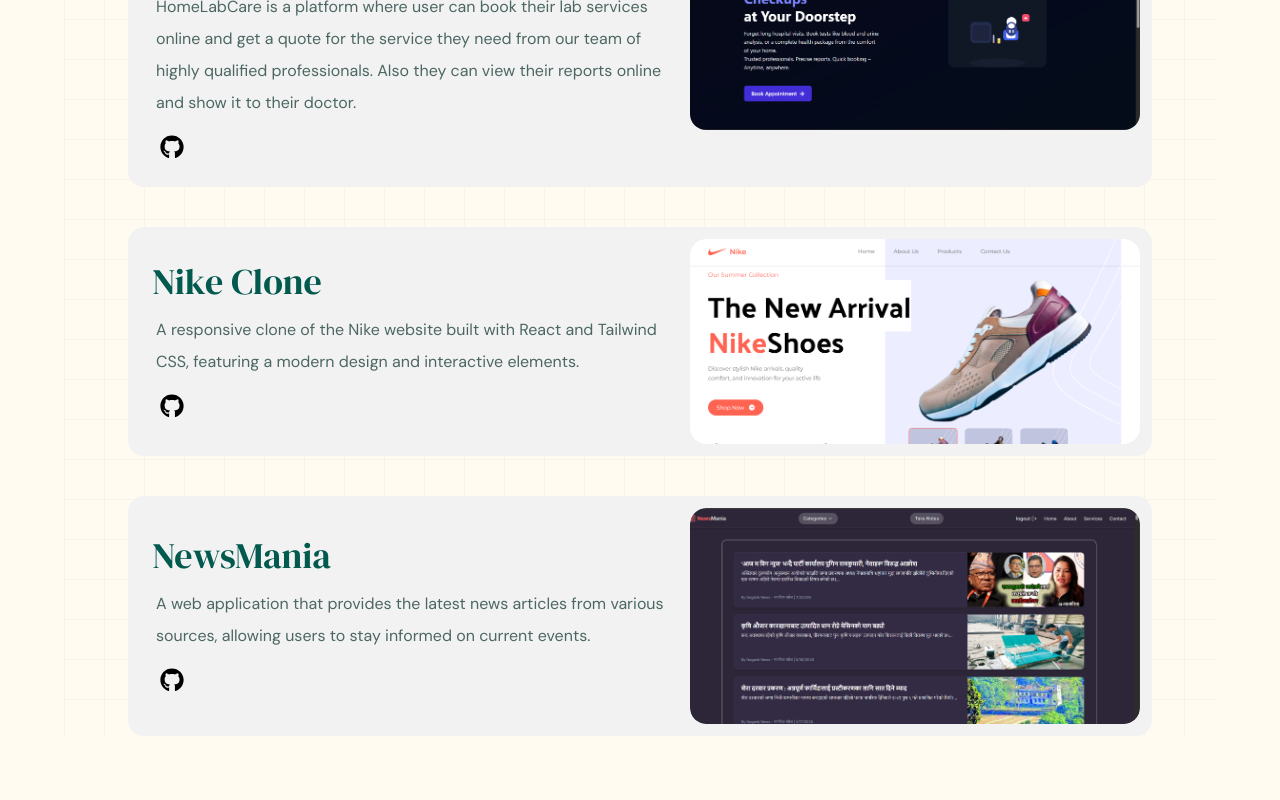
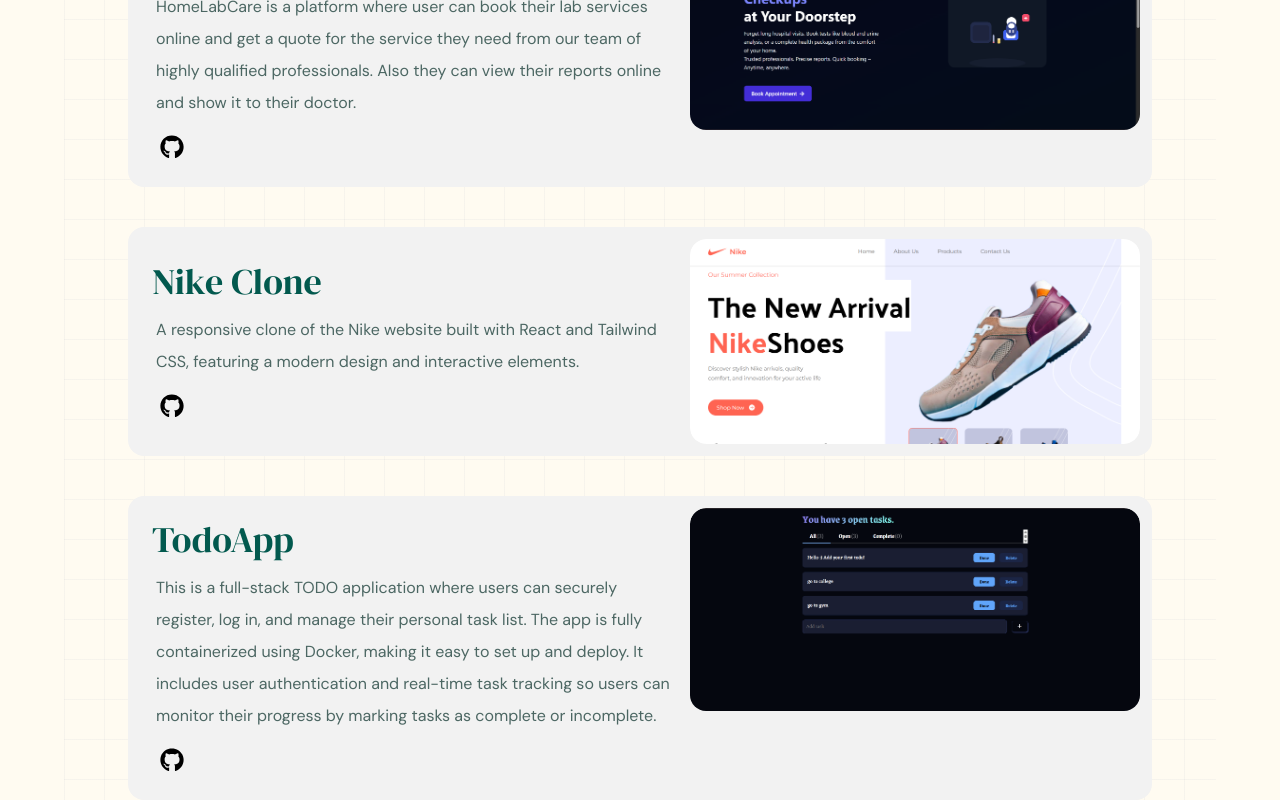
Before and after one commit to Aayush-chalise/portfolio, a React (Vite) app in the folder frontend/myportfolio/: page / in a window 1280 px wide. Shown: the part 1533-2333 px from the top of the page. Before the commit the page ends 2269 px from the top, so only its background shows below. Built offline with nearby package versions, Linux system fonts and the light colour scheme.

Commit message:
export todo from images

```diff
--- a/frontend/myportfolio/src/assets/images/index.js
+++ b/frontend/myportfolio/src/assets/images/index.js
@@ -1,5 +1,6 @@
 import healthlabcare from "./healthlabcare.png";
 import newsmania from "./newsmania.png";
 import nike from "./nike.png";
+import todo from "./todo.png";
 
-export { healthlabcare, newsmania, nike };
+export { healthlabcare, newsmania, nike, todo };
--- a/frontend/myportfolio/src/constants/constant.js
+++ b/frontend/myportfolio/src/constants/constant.js
@@ -1,4 +1,4 @@
-import { healthlabcare, newsmania, nike } from "../assets/images";
+import { healthlabcare, newsmania, nike, todo } from "../assets/images";
 import {
   RiReactjsFill,
   RiJavascriptFill,
@@ -6,8 +6,6 @@
   RiNodejsFill,
   RiNextjsFill,
 } from "react-icons/ri";
-
-import { FaGithub } from "react-icons/fa";
 
 export const projects = [
   {
@@ -69,11 +67,11 @@
     ],
   },
   {
-    name: "NewsMania",
+    name: "TodoApp",
     description:
-      "A web application that provides the latest news articles from various sources, allowing users to stay informed on current events.",
-    githubLink: "https://github.com/Aayush-chalise/NewsMania",
-    image: newsmania,
+      "This is a full-stack TODO application where users can securely register, log in, and manage their personal task list. The app is fully containerized using Docker, making it easy to set up and deploy. It includes user authentication and real-time task tracking so users can monitor their progress by marking tasks as complete or incomplete. ",
+    githubLink: "https://github.com/Aayush-chalise/chapter_3-todo-app",
+    image: todo,
     tags: [
       {
         Name: "react",
```
